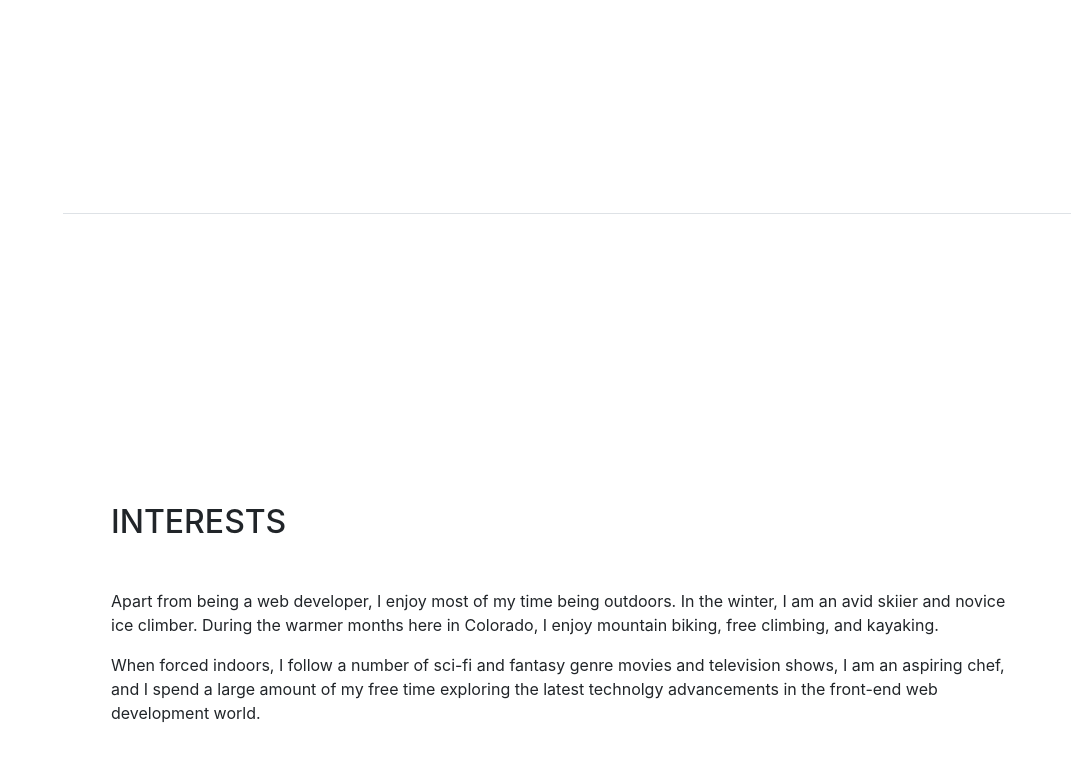
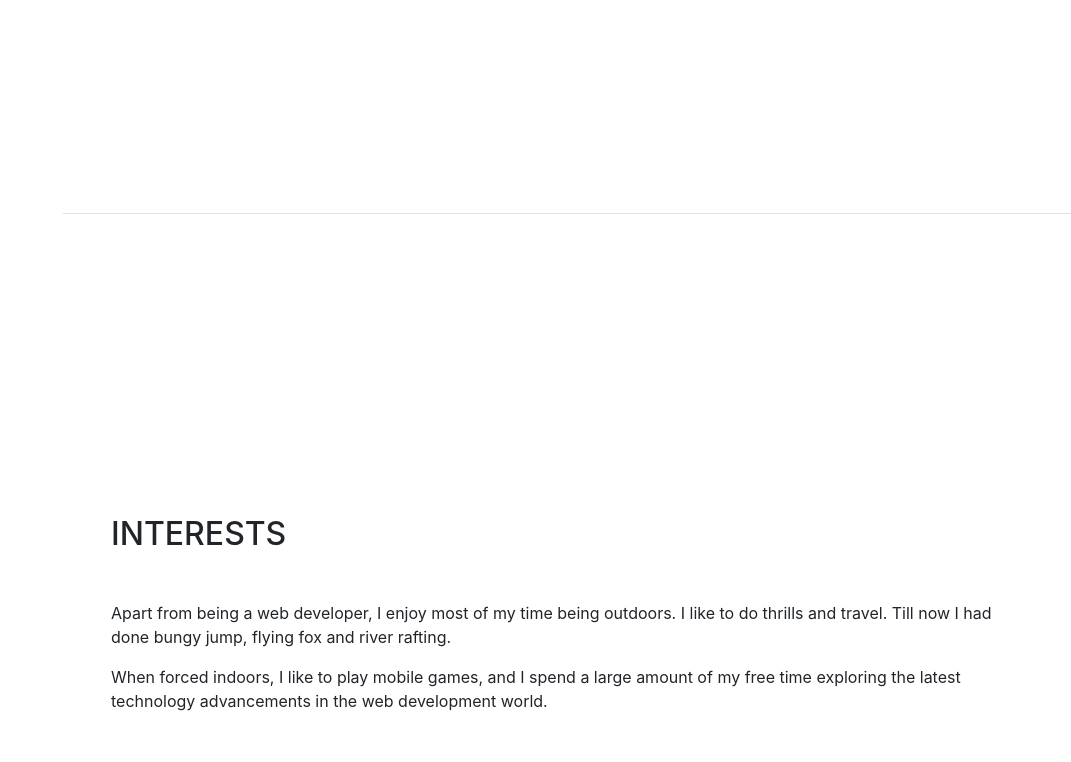
Before and after one commit to utkarsh27a/utkarsh27a.github.io, a website with bundled scripts: page index.html in a window 1280 px wide. Shown: the part 3095-3857 px from the top of the page, without its empty margins (209-1280 px from the left). Built offline with nearby package versions, Linux system fonts and the light colour scheme; a web font is replaced by a local one.

Commit message:
modifed intrest section

```diff
--- a/index.html
+++ b/index.html
@@ -244,8 +244,8 @@
       <section class="resume-section p-3 p-lg-5 d-flex flex-column" id="interests">
         <div class="my-auto">
           <h2 class="mb-5">Interests</h2>
-          <p>Apart from being a web developer, I enjoy most of my time being outdoors. In the winter, I am an avid skiier and novice ice climber. During the warmer months here in Colorado, I enjoy mountain biking, free climbing, and kayaking.</p>
-          <p class="mb-0">When forced indoors, I follow a number of sci-fi and fantasy genre movies and television shows, I am an aspiring chef, and I spend a large amount of my free time exploring the latest technolgy advancements in the front-end web development world.</p>
+          <p>Apart from being a web developer, I enjoy most of my time being outdoors. I like to do thrills and travel. Till now I had done bungy jump, flying fox and river rafting.</p>
+          <p class="mb-0">When forced indoors, I like to play mobile games, and I spend a large amount of my free time exploring the latest technology advancements in the web development world.</p>
         </div>
       </section>
 
```
